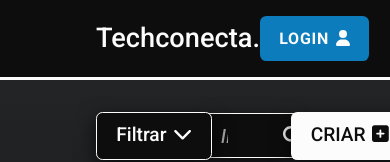
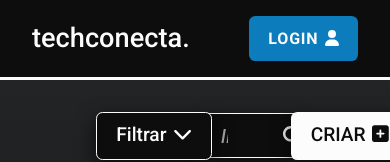
Before and after one commit to hfidelis/techconecta-prototype, an Angular app: page /home in a window 390 px wide. Shown: the top 162 px of the page. Built offline with nearby package versions, Linux system fonts and the light colour scheme; no server answers.

Commit message:
styles: fixed responsiveness

```diff
--- a/src/app/components/header/header.component.html
+++ b/src/app/components/header/header.component.html
@@ -1,5 +1,5 @@
 <header>
-  <a routerLink="/home">Techconecta.</a>
+  <a routerLink="/home">techconecta.</a>
   <button (click)="loginRedirect()">
     <span>Login</span>
     <fa-icon [icon]="faUser"></fa-icon>
--- a/src/app/components/header/header.component.scss
+++ b/src/app/components/header/header.component.scss
@@ -39,4 +39,8 @@ header {
       background-color: $dark-blue;
     }
   }
+
+  @media (max-width: 600px) {
+    padding: 1rem 2rem;
+  }
 }
```
